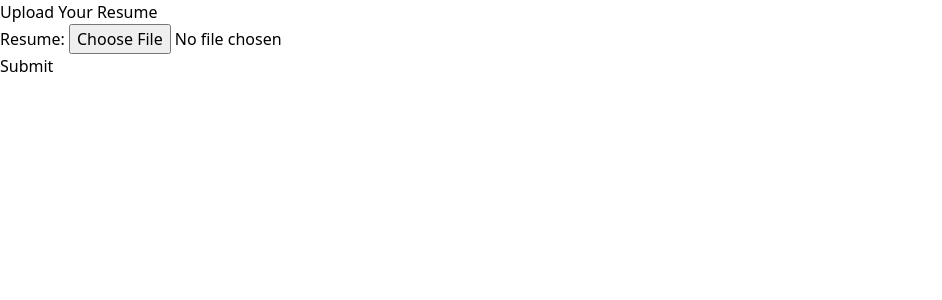
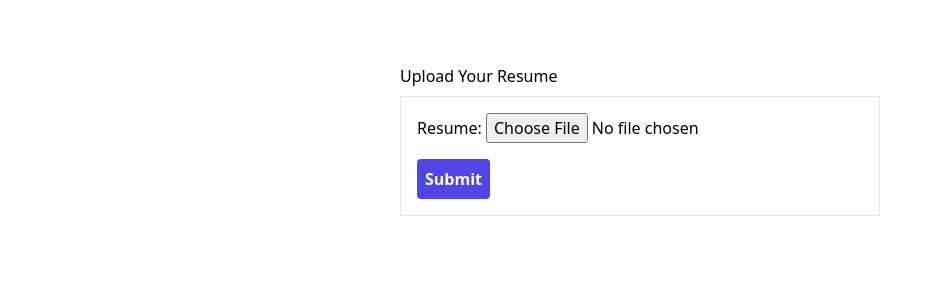
Before and after one commit to Gmatolo/hakazi, a Django app: template resume/templates/resume/upload_resume.html in a window 1280 px wide. Shown: the part 80-380 px from the top of the page, without its empty margins (0-942 px from the left). Run offline with Django 4.2, Linux system fonts and the light colour scheme; the template is opened without the code that fills it: values that come from a table or form of the project are taken from there, others are empty; some libraries are stand-ins or nearby versions.

Commit message:
Adds alignment to resume upload template

```diff
--- a/resume/templates/resume/upload_resume.html
+++ b/resume/templates/resume/upload_resume.html
@@ -1,10 +1,13 @@
 {% extends "index.html" %}
 {% load static %}
 {% block content %}
-<h1>Upload Your Resume</h1>
-<form method="post" enctype="multipart/form-data">
-    {% csrf_token %}
-    {{ form.as_p }}
-    <button type="submit" class="btn btn-primary">Submit</button>
-</form>
+<div class="max-w-lg mx-auto p-4 mx-4 mt-12 space-y-2">
+    <h1>Upload Your Resume</h1>
+    <form method="post" enctype="multipart/form-data" class="border p-4">
+        {% csrf_token %}
+        {{ form.as_p }}
+        <button type="submit"
+            class="bg-indigo-600 text-white p-2 rounded mr-2 font-bold inline-block mt-4">Submit</button>
+    </form>
+</div>
 {% endblock content %}
```
